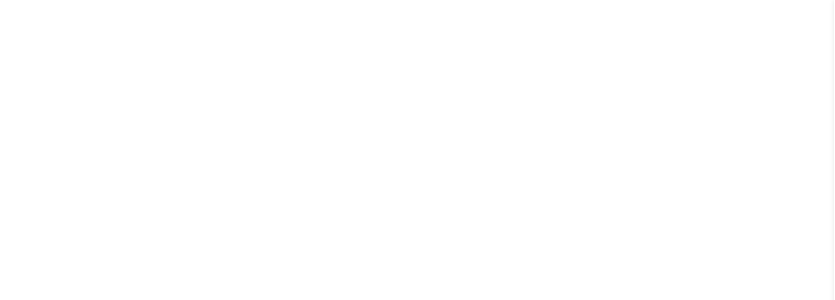
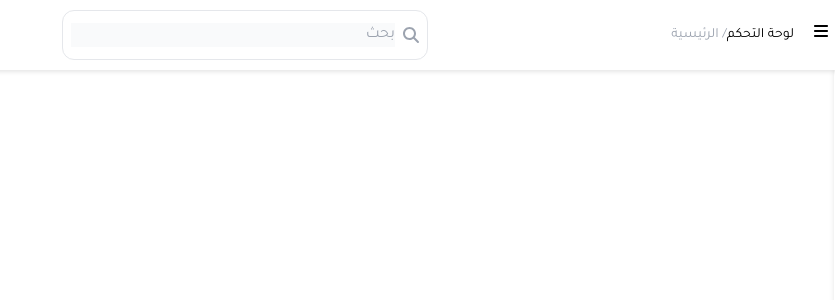
Before and after one commit to abdoBadawy74/Admin-Dashboard, a React (Vite) app: page / in a window 1280 px wide. Shown: the top 300 px of the page, without its empty margins (445-1280 px from the left). Built offline with nearby package versions, Linux system fonts and the light colour scheme.

Commit message:
add top bar and edit some issues Enhance error handling mechanisms for API requests to provide clearer feedback and improve user experience during failures.

```diff
--- a/src/Components/SideBar/Bars.css
+++ b/src/Components/SideBar/Bars.css
@@ -4,15 +4,16 @@
   width: 100%;
   position: fixed;
   top: 0;
-    left: 0;
+  right: 0;
   z-index: 2;
   box-shadow: 0 2px 4px 0 rgba(0, 0, 0, 0.1);
-    padding: 0 20px;
+  padding: 0 0 0 20px;
 }
 
 .side-bar {
-    height: 100vh;
+  height: calc(100vh - 70px);
   position: sticky;
+  /* margin-top: 70px; */
   top: 70px;
   right: 0;
   z-index: 1;
@@ -20,7 +21,7 @@
   overflow-x: hidden;
   padding-top: 20px;
   transition: 0.5s all !important;
-    box-shadow: 0 0 5px rgba(0,0,0,0.1)
+  box-shadow: 0 0 5px rgba(0, 0, 0, 0.1);
 }
 
 .side-bar-link {
@@ -31,8 +32,8 @@
   border-radius: 8px;
 }
 .side-bar .active {
-    background-color: #E5ECF6;
-    color:#038edc;
+  background-color: #e5ecf6;
+  color: #038edc;
 }
 .side-bar-link:hover {
   color: #000;
--- a/src/Components/SideBar/SideBar.jsx
+++ b/src/Components/SideBar/SideBar.jsx
@@ -5,7 +5,6 @@
 import { NavLink, Link, useNavigate } from "react-router-dom";
 import { Menu } from "../../Context/MenuContext"
 import { WindowSize } from "./../../Context/WindowContext";
-import logo from "../../assets/logo.png"
 
 import { links } from "./Links";
 
@@ -14,8 +13,6 @@
   const isOpen = menu.isOpen;
   const windowSize = useContext(WindowSize);
   console.log(windowSize.windowSize);
-
-
 
   return (
     <div>
@@ -42,21 +39,17 @@
           right: windowSize.windowSize < "768" ? (isOpen ? "0" : "-220px") : "0",
           width: isOpen ? "220px" : "fit-content",
           position: windowSize.windowSize < "768" ? "fixed" : "sticky",
+          marginTop: windowSize.windowSize < "768" ? " " : "70px"
         }}
       >
-        <Link to={"/"}>
-          <img src={logo} alt="logo"
 
-            width={
-              !isOpen ? "70px" : "218px"} height={"83px"} />
-        </Link>
         <div className="mt-4">
           {links.map((link, key) => {
             return (
               <NavLink
                 key={key}
                 to={link.path}
-                className={"flex pr-5 py-2 items-center gap-2 my-2 hover:bg-[#E5ECF6] transition"}
+                className={"flex pr-5 py-2 items-center gap-2 my-2 hover:bg-[#E5ECF6] transition rounded"}
               >
                 <img
                   style={{
--- /dev/null
+++ b/src/Components/SideBar/TopBar/TopBar.jsx
@@ -0,0 +1,51 @@
+import {
+    faBars,
+    faSearch,
+} from "@fortawesome/free-solid-svg-icons";
+import { FontAwesomeIcon } from "@fortawesome/react-fontawesome";
+import { useContext, useEffect, useState } from "react";
+import { Menu } from "../../../Context/MenuContext"
+import { Link, useNavigate } from "react-router-dom";
+import logo from "../../../assets/logo.png"
+
+
+export default function TopBar() {
+    const menu = useContext(Menu);
+    const setIsOpen = menu.setIsOpen;
+    const isOpen = menu.isOpen
+
+    return (
+        <div className="top-bar flex items-center gap-2"
+        >
+            <Link to={"/"}>
+                <img src={logo} alt="logo"
+                    width={
+                        !isOpen ? "90px" : "218px"}
+                    style={{
+                        height: "70px"
+                    }}
+                />
+            </Link>
+            <div className="d-flex align-items-center gap-5">
+                <FontAwesomeIcon
+                    onClick={() => setIsOpen((prev) => !prev)}
+                    cursor={"pointer"}
+                    icon={faBars}
+                />
+            </div>
+            <div className="w-[60%] h-[100%] flex items-center px-3 justify-between" >
+                <div className="flex">
+                    <p className="text-[14px]">لوحة التحكم </p>
+                    <Link to={"/"} className="text-[14px] text-gray-400">
+                        {" / "}الرئيسية
+                    </Link>
+                </div>
+                <div className="md:flex items-center gap-2 border rounded-xl px-2 py-3 w-[50%] hidden">
+                    <FontAwesomeIcon icon={faSearch} className=" text-gray-400" />
+                    <input type="text" className="outline-0 flex-grow bg-gray-50" placeholder="بحث"/>
+                </div>
+            </div>
+
+        </div>
+    );
+}
--- a/src/Pages/HomePage.jsx
+++ b/src/Pages/HomePage.jsx
@@ -1,9 +1,11 @@
 import SideBar from '../Components/SideBar/SideBar'
+import TopBar from '../Components/SideBar/TopBar/TopBar'
 
 export default function HomePage() {
     return (
         <>
             <SideBar />
+            <TopBar/>
         </>
     )
 }
```
Also changed, not shown: src/assets/logo.png. Lines whose indentation alone changed are shown as unchanged.
